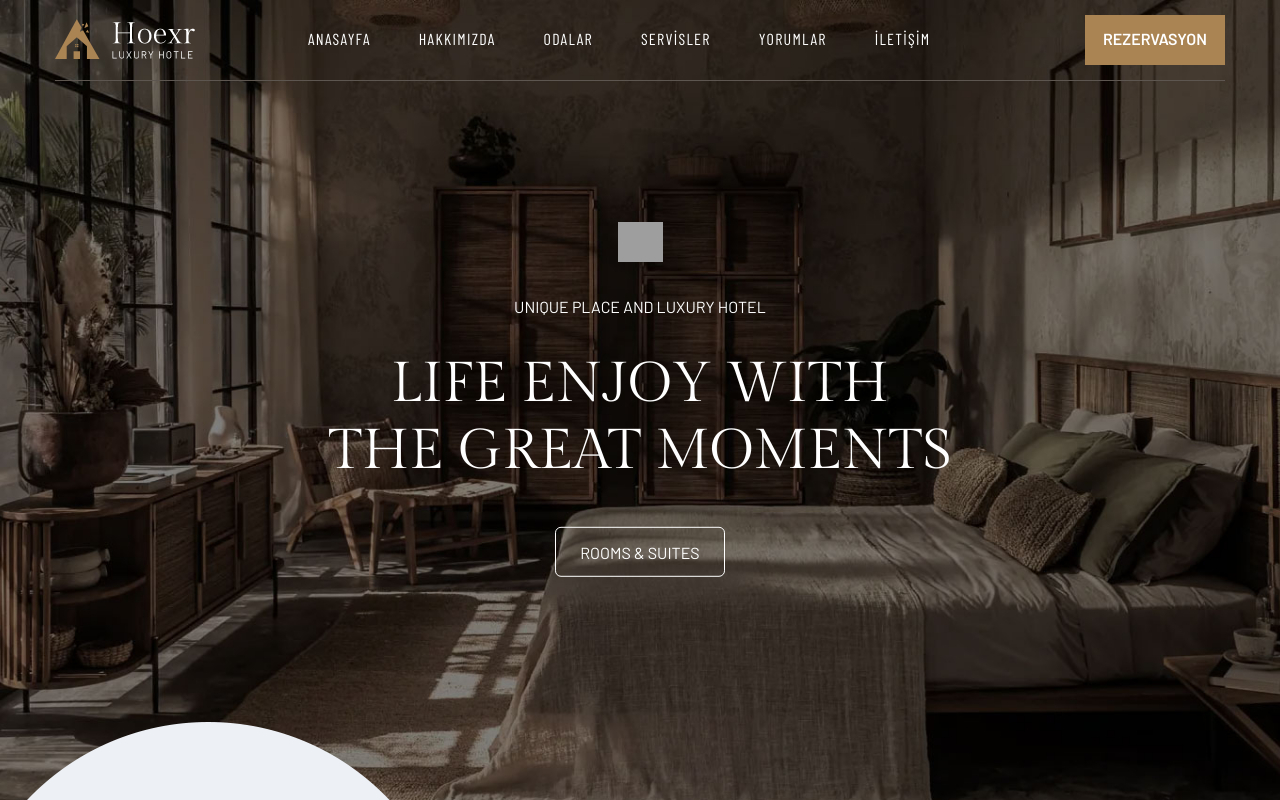
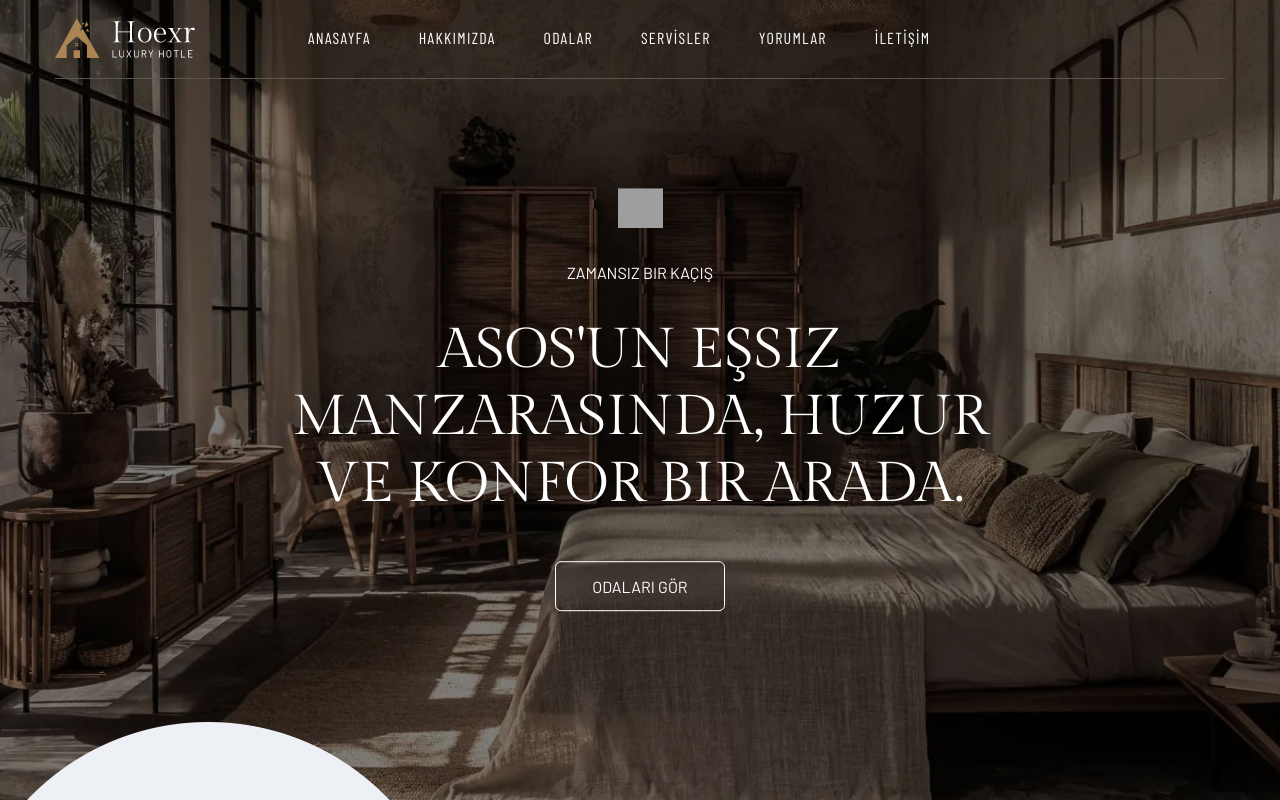
Before and after one commit to oktaykarabina/NereusMotel, a PHP site: page / in a window 1280 px wide. Shown: the top 800 px of the page. Run offline with PHP 8.4, Linux system fonts and the light colour scheme; some libraries are stand-ins or nearby versions; some web fonts are replaced; grey boxes are pictures that could not be loaded.

Commit message:
feat(banner): Banner için konfigürasyon eklenmiştir.

```diff
--- /dev/null
+++ b/config/banner.php
@@ -0,0 +1,23 @@
+<?php
+return [
+    'banner_items' => [
+        [
+            'img_url' => 'images/banner/banner-1.jpg',
+            'title' => "Asos'un eşsiz manzarasında, huzur ve konfor bir arada.",
+            'subtitle' => "Zamansız Bir Kaçış",
+            'visible' => true,
+        ],
+        [
+            'img_url' => 'images/banner/banner-1.jpg',
+            'title' => "Nereus Butik Otel'de her an bir keşif, her nefes bir terapi.",
+            'subtitle' => "Maviyi, Tarihi ve Sessizliği Bir Arada Yaşayın",
+            'visible' => true,
+        ],
+        [
+            'img_url' => 'images/banner/banner-1.jpg',
+            'title' => "Nereus Butik Otel - Asos",
+            'subtitle' => "Tarih, Mavi ve Sessizlik",
+            'visible' => true,
+        ],
+    ]
+];
--- a/inc/about.php
+++ b/inc/about.php
@@ -6,7 +6,7 @@
           <div class="inner-column">
             <div class="sec-title">
               <span class="sub-title">Nereus Butik Otel</span>
-              <h2>Asos’un Nefesinde,<br>Doğanın Kalbinde.</h2>
+              <h2>Asos’un Nefesinde,</h2><br><h2>Doğanın Kalbinde.</h2>
               <div class="text">
                 Nereus Butik Otel, eşsiz manzarasıyla ünlü Asos Antik Kenti’nin mistik havasını, berrak Ege rüzgarlarıyla buluşturan eşsiz bir sığınak. Burada zaman, zeytin ağaçlarının gölgesinde yavaşlar; güneş, taş duvarlara vururken tarihin fısıltılarını duyarsınız. Modern yaşamın telaşından uzaklaşıp, doğanın dinginliğinde yenilenmek için ihtiyacınız olan her şey, tam da burada, Asos’a bir nefes mesafede sizi bekliyor.
               </div>
--- a/inc/footer.php
+++ b/inc/footer.php
@@ -19,7 +19,16 @@ $nav_items = array_filter($all_nav_items, function($item) {
             <div class="footer-widget about-widget wow fadeInLeft">
               <div class="widget-content">
                 <div class="logo"><a href="#"> <img src="images/logo-2.png" alt=""></a></div>
-                <div class="text">Welcome to the best five-star deluxe hotel in New <br>York. Hotel elementum sesue the aucan vestibulum <br>aliquam justo in sapien rutrum volutpat.</div>
+                <div class="text">
+                  <div>
+                    <span>Nereus Butik Otel | Asos</span>
+                  </div>
+                  <div>
+                    <span>Maviyi, tarihi ve sessizliği bir arada yaşayın.</span>
+                  </div>
+                </div>
+                <div class="text">
+                </div>
                 <ul class="social-icon-two">
                   <li><a href="#"><i class="fab fa-facebook"></i></a></li>
                   <li><a href="#"><i class="fab fa-twitter"></i></a></li>
@@ -32,7 +41,7 @@ $nav_items = array_filter($all_nav_items, function($item) {
           <!-- Footer Column -->
           <div class="footer-column col-lg-2 col-sm-6 mb-0">
             <div class="footer-widget links-widget wow fadeInLeft" data-wow-delay="200ms">
-              <h4 class="widget-title">Services Links</h4>
+              <h4 class="widget-title">Linkler</h4>
               <div class="widget-content">
                 <ul class="user-links">
                   <?php
@@ -51,7 +60,7 @@ $nav_items = array_filter($all_nav_items, function($item) {
           <!-- Footer Column -->
           <div class="footer-column col-lg-3 col-sm-6">
             <div class="footer-widget info-widget wow fadeInLeft" data-wow-delay="300ms">
-              <h4 class="widget-title">Information</h4>
+              <h4 class="widget-title">İletişim</h4>
               <div class="widget-content">
                 <!-- Recent Post -->
                 <article class="recent-post">
--- a/inc/header.php
+++ b/inc/header.php
@@ -4,7 +4,7 @@
       <div class="main-box">
         <div class="logo-box">
           <div class="logo">
-            <a href="index.html">
+            <a href="#home">
               <img src="images/logo-v4-black.png" alt="" title="Tronis">
             </a>
           </div>
@@ -12,27 +12,14 @@
 
         <!--Nav Box-->
         <?php include 'inc/navigation.php'; ?>
-        <!-- <div class="nav-outer">
-          <nav class="nav main-menu">
-            <ul class="navigation onepage-nav">
-              <li class="current"><a href="#home">ANASAYFA</a></li>
-              <li><a href="#about">HAKKIMIZDA</a></li>
-              <li><a href="#services">SERVİSLER</a></li>
-              <li><a href="#room">ODALAR</a></li>
-              <li><a href="#testimonial">YORUMLAR</a></li>
-              <li><a href="#news">BLOG</a></li>
-              <li><a href="#contact">İLETİŞİM</a></li>
-            </ul>
-          </nav>
-          <!-- Main Menu End
-        </div> -->
 
         <div class="outer-box">
-          <a href="page-contact.html" class="header-btn">Rezervasyon</a>
+          <!-- <a href="page-contact.html" class="header-btn">Rezervasyon</a> -->
           <div class="mobile-nav-toggler"><span class="icon lnr-icon-bars"></span></div>
-          <!-- Mobile Nav toggler -->
         </div>
+        <!-- Mobile Nav toggler -->
       </div>
+
       <!-- Mobile Menu  -->
       <div class="mobile-menu">
         <div class="menu-backdrop"></div>
@@ -45,9 +32,8 @@
           <ul class="navigation onepage-nav clearfix">
             <!--Keep This Empty / Menu will come through Javascript-->
           </ul>
-          <ul class="contact-list-one">
+          <!-- <ul class="contact-list-one">
             <li>
-              <!-- Contact Info Box -->
               <div class="contact-info-box">
                 <i class="icon lnr-icon-phone-handset"></i>
                 <span class="title">Call Now</span>
@@ -55,22 +41,20 @@
               </div>
             </li>
             <li>
-              <!-- Contact Info Box -->
               <div class="contact-info-box">
-                <span class="icon lnr-icon-envelope1"></span>
+                <i class="icon lnr-icon-envelope1"></i>
                 <span class="title">Send Email</span>
                 <a href="mailto:help@company.com">help@company.com</a>
               </div>
             </li>
             <li>
-              <!-- Contact Info Box -->
               <div class="contact-info-box">
-                <span class="icon lnr-icon-clock"></span>
+                <i class="icon lnr-icon-clock"></i>
                 <span class="title">Send Email</span>
                 Mon - Sat 8:00 - 6:30, Sunday - CLOSED
               </div>
             </li>
-          </ul>
+          </ul> -->
           <ul class="social-links">
             <li><a href="#"><i class="fab fa-twitter"></i></a></li>
             <li><a href="#"><i class="fab fa-facebook-f"></i></a></li>
--- a/inc/home.php
+++ b/inc/home.php
@@ -1,30 +1,35 @@
-  <section id="home" class="banner-section">
+<?php
+
+$banner_config = include __DIR__.'/../config/banner.php';
+$all_banner_items = $banner_config['banner_items'];
+
+$banner_items = array_filter($all_banner_items, function ($item) {
+  return isset($item['visible']) && $item['visible'] === true;
+})
+
+?>
+
+<section id="home" class="banner-section">
     <div class="banner-slider">
-      <div class="banner-slide">
-        <figure class="image"><img src="images/banner/banner-1.jpg" alt=""></figure>
-        <div class="content-box">
-          <span class="sub-title" data-animation-in="fadeInUp" data-delay-in="0.1">unique place and luxury hotel</span>
-          <h1 data-animation-in="fadeInUp" data-delay-in="0.3">life enjoy with <br>the great moments</h1>
-          <a href="page-about.html" class="btn" data-animation-in="fadeInUp" data-delay-in="0.5">rooms & suites</a>
+      <?php foreach ($banner_items as $item): ?>
+        <div class="banner-slide">
+          <figure class="image">
+            <img src="<?= $item['img_url'] ?>" alt="">
+          </figure>
+          <div class="content-box">
+            <span class="sub-title" data-animation-in="fadeInUp" data-delay-in="0.1">
+              <?= $item['subtitle'] ?>
+            </span>
+            <h1 data-animation-in="fadeInUp" data-delay-in="0.3">
+              <?= $item['title'] ?>
+            </h1>
+            <a href="#room" class="btn" data-animation-in="fadeInUp" data-delay-in="0.5">
+              Odaları GÖr
+            </a>
+          </div>
         </div>
-      </div>
-      <div class="banner-slide">
-        <figure class="image wow fadeInUp"><img src="images/banner/banner-1.jpg" alt=""></figure>
-        <div class="content-box">
-          <span class="sub-title" data-animation-in="fadeInUp" data-delay-in="0.1">unique place and luxury hotel</span>
-          <h1 data-animation-in="fadeInUp" data-delay-in="0.3">life enjoy with <br>the great moments</h1>
-          <a href="page-about.html" class="btn" data-animation-in="fadeInUp" data-delay-in="0.5">rooms & suites</a>
-        </div>
-      </div>
-      <div class="banner-slide">
-        <figure class="image wow fadeInUp"><img src="images/banner/banner-1.jpg" alt=""></figure>
-        <div class="content-box">
-          <span class="sub-title" data-animation-in="fadeInUp" data-delay-in="0.1">unique place and luxury hotel</span>
-          <h1 data-animation-in="fadeInUp" data-delay-in="0.3">life enjoy with <br>the great moments</h1>
-          <a href="page-about.html" class="btn" data-animation-in="fadeInUp" data-delay-in="0.5">rooms & suites</a>
-        </div>
-      </div>
-    </div>
+      <?php endforeach; ?>
+
     <?php
         // include 'checkout.php';
     ?>
--- a/inc/testimonal.php
+++ b/inc/testimonal.php
@@ -9,7 +9,10 @@
               <span class="sub-title">Misafir Yorumları</span>
               <h2>Misafirlerimiz neler söylüyor?</h2>
             </div>
-            <div class="testimonial-slider wow fadeInUp">
+            <!-- Elfsight Google Reviews | Untitled Google Reviews -->
+            <script src="https://elfsightcdn.com/platform.js" async></script>
+            <div class="elfsight-app-bb2bc15f-fbbc-4332-ba1b-8d224e6bdde0" data-elfsight-app-lazy></div>
+            <!-- <div class="testimonial-slider wow fadeInUp">
               <div class="testimonial-slide">
                 <div class="content-box">
                   <div class="image-box" data-animation-in="fadeInLeft" data-delay-in="0.1">
@@ -85,7 +88,7 @@
                   </div>
                 </div>
               </div>
-            </div>
+            </div> -->
           </div>
         </div>
       </div>
--- a/index.php
+++ b/index.php
@@ -98,7 +98,7 @@
 
   <!-- Team Section -->
   <?php
-    include 'inc/team-section.php';
+    // include 'inc/team-section.php';
   ?>
   <!-- End Team Section -->
 
```
